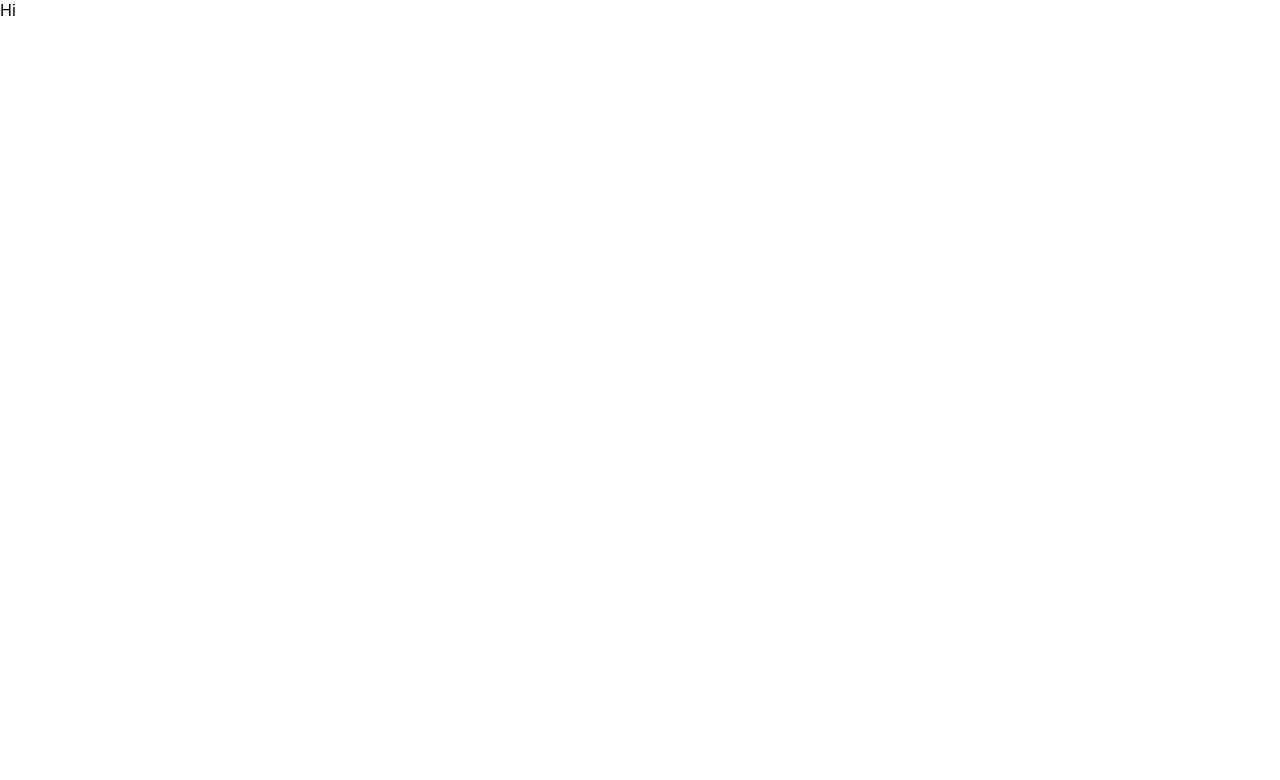
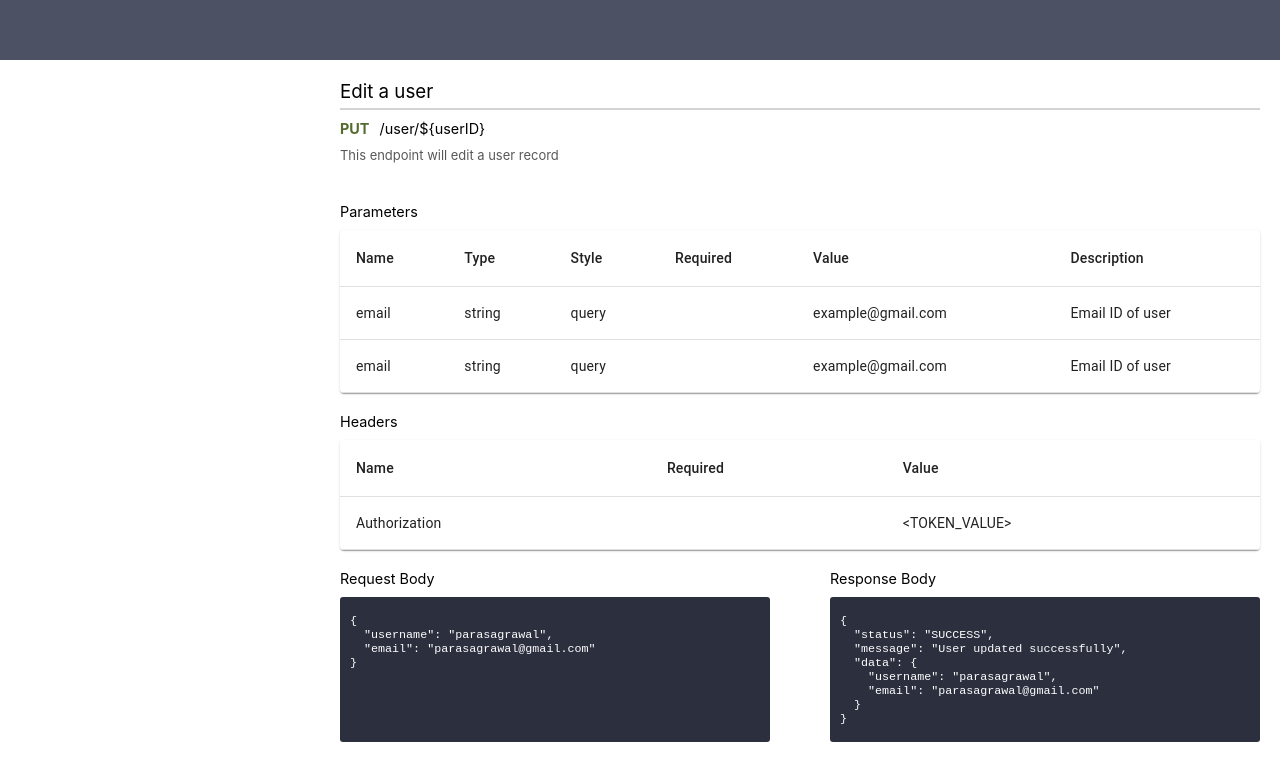
Before and after one commit to parasagrawal71/api-documenter, a React (Create React App) app: page / in a window 1280 px wide. Shown: the top 780 px of the page. Built offline with nearby package versions, Linux system fonts and the light colour scheme.

Commit message:
Make endpoint basic ui

```diff
--- a/src/components/endpoint/Endpoint.jsx
+++ b/src/components/endpoint/Endpoint.jsx
@@ -1,12 +1,136 @@
 import React from "react";
+import {
+  Table,
+  TableBody,
+  TableCell,
+  TableContainer,
+  TableHead,
+  TableRow,
+  Paper,
+} from "@material-ui/core";
+import { makeStyles } from "@material-ui/core/styles";
 
 // IMPORT USER-DEFINED COMPONENTS HERE
 
-// IMPORT ASSESTS HERE
+// IMPORT ASSETS HERE
 import appStyles from "./Endpoint.module.scss";
 
-const Endpoint = () => {
-  return <section className={appStyles["main-container"]}>Hi</section>;
+const Endpoint = (props) => {
+  // PROPS HERE
+  const { endpoint } = props;
+  const {
+    method,
+    path,
+    title,
+    description,
+    parameters,
+    requestHeaders,
+    requestBody,
+    responseBody,
+  } = endpoint || {};
+
+  const useStyles = makeStyles({
+    table: {
+      minWidth: 650,
+    },
+  });
+  const classes = useStyles();
+
+  const prettyPrintJson = (jsonData) => (
+    <pre>{JSON.stringify(jsonData, null, 2)}</pre>
+  );
+
+  return (
+    <section className={appStyles["main-container"]}>
+      <div className={appStyles.title}>{title}</div>
+      <div className={appStyles["method-path"]}>
+        {method && path && (
+          <>
+            <span className={appStyles.method}>{method}</span>
+            <span className={appStyles.path}>{path}</span>
+          </>
+        )}
+      </div>
+      <div className={appStyles.description}>{description}</div>
+
+      {/* PARAMETERS */}
+      <section className={appStyles.parameters}>
+        <div className={appStyles.parameters__title}>Parameters</div>
+        <TableContainer component={Paper}>
+          <Table className={classes.table} aria-label="simple table">
+            <TableHead>
+              <TableRow>
+                <TableCell>Name</TableCell>
+                <TableCell>Type</TableCell>
+                <TableCell>Style</TableCell>
+                <TableCell>Required</TableCell>
+                <TableCell>Value</TableCell>
+                <TableCell>Description</TableCell>
+              </TableRow>
+            </TableHead>
+            <TableBody>
+              {parameters?.map((param) => (
+                <TableRow key={param.name}>
+                  <TableCell component="th" scope="row">
+                    {param.name}
+                  </TableCell>
+                  <TableCell>{param.type}</TableCell>
+                  <TableCell>{param.style}</TableCell>
+                  <TableCell>{param.required}</TableCell>
+                  <TableCell>{param.value}</TableCell>
+                  <TableCell>{param.description}</TableCell>
+                </TableRow>
+              ))}
+            </TableBody>
+          </Table>
+        </TableContainer>
+      </section>
+
+      {/* REQUEST HEADERS */}
+      <section className={appStyles["request-headers"]}>
+        <div className={appStyles["request-headers__title"]}>Headers</div>
+        <TableContainer component={Paper}>
+          <Table className={classes.table} aria-label="simple table">
+            <TableHead>
+              <TableRow>
+                <TableCell>Name</TableCell>
+                <TableCell>Required</TableCell>
+                <TableCell>Value</TableCell>
+              </TableRow>
+            </TableHead>
+            <TableBody>
+              {requestHeaders?.map((reqHeader) => (
+                <TableRow key={reqHeader.name}>
+                  <TableCell component="th" scope="row">
+                    {reqHeader.name}
+                  </TableCell>
+                  <TableCell>{reqHeader.required}</TableCell>
+                  <TableCell>{reqHeader.value}</TableCell>
+                </TableRow>
+              ))}
+            </TableBody>
+          </Table>
+        </TableContainer>
+      </section>
+
+      {/* REQUEST BODY */}
+      <section className={appStyles["request-response-bodies"]}>
+        <section className={appStyles["request-body"]}>
+          <div className={appStyles["request-body__title"]}>Request Body</div>
+          <div className={appStyles["request-body__json"]}>
+            {prettyPrintJson(requestBody)}
+          </div>
+        </section>
+
+        <section className={appStyles["response-body"]}>
+          <div className={appStyles["response-body__title"]}>Response Body</div>
+          <div className={appStyles["response-body__json"]}>
+            {prettyPrintJson(responseBody)}
+          </div>
+        </section>
+      </section>
+    </section>
+  );
 };
 
 export default Endpoint;
--- a/src/components/endpoint/Endpoint.module.scss
+++ b/src/components/endpoint/Endpoint.module.scss
@@ -1,3 +1,97 @@
+@import '../../utils/commonStyles/flex.scss';
+@import '../../utils/commonStyles/styles.scss';
+
 .main-container {
+    padding: 20px;
+    font-size: 0.9em;
+    margin-left: 25%; // TODO: REMOVE LATER
 
+    &>* { // All immediate children irrespective of element
+        margin-bottom: 10px;
+    }
+
+    &>*:last-child { // Last immediate child irrespective of element
+        margin-bottom: 0;
+    }
+
+    .title {
+        border-bottom: 2px solid lightgrey;
+        padding-bottom: 5px;
+        font-size: 1.3em;
+    }
+
+    .method-path {
+        .method {
+            text-transform: uppercase;
+            margin-right: 10px;
+            font-weight: bold;
+            color: darkolivegreen;
+        }
+
+        .path {
+
+        }
+    }
+
+    .description {
+        font-size: 0.9em;
+        color: #585858;
+        margin-bottom: 40px;
+    }
+
+    .parameters {
+        margin-bottom: 20px;
+
+        .parameters__title {
+            padding-bottom: 10px;
+        }
+    }
+
+    .request-headers {
+        margin-bottom: 20px;
+
+        .request-headers__title {
+            padding-bottom: 10px;
+        }
+    }
+
+    .request-response-bodies {
+        @include flex-row-sb;
+
+        .request-body {
+            flex: 1;
+            margin-right: 60px;
+            @include flex-col;
+
+            .request-body__title{
+                padding-bottom: 10px;
+            }
+
+            .request-body__json {
+                flex: 1;
+                background: #2B2F3E;
+                color: white;
+                padding: 5px 10px;
+                border-radius: 3px;
+            }
+        }
+
+        .response-body {
+            flex: 1;
+            @include flex-col;
+
+            .response-body__title{
+                padding-bottom: 10px;
+            }
+
+            .response-body__json {
+                flex: 1;
+                background: #2B2F3E;
+                color: white;
+                padding: 5px 10px;
+                border-radius: 3px;
+            }
+        }
+
+    }
 }
--- /dev/null
+++ b/src/components/header/Header.jsx
@@ -0,0 +1,12 @@
+import React from "react";
+
+// IMPORT USER-DEFINED COMPONENTS HERE
+
+// IMPORT ASSETS HERE
+import appStyles from "./Header.module.scss";
+
+const Header = () => {
+  return <header className={appStyles["app-header"]} />;
+};
+
+export default Header;
--- /dev/null
+++ b/src/components/header/Header.module.scss
@@ -0,0 +1,4 @@
+.app-header {
+    background-color: #4C5264;
+    height: 60px; // TODO: REMOVE LATER
+}
--- a/src/pages/app/App.css
+++ b/src/pages/app/App.css
@@ -1,38 +1,8 @@
-.App {
-  text-align: center;
+#root {
+  height: 100%;
+  display: flex;
 }
 
-.App-logo {
-  height: 40vmin;
-  pointer-events: none;
+.App {
+  flex: 1;
 }
-
-@media (prefers-reduced-motion: no-preference) {
-  .App-logo {
-    animation: App-logo-spin infinite 20s linear;
-  }
-}
-
-.App-header {
-  background-color: #282c34;
-  min-height: 100vh;
-  display: flex;
-  flex-direction: column;
-  align-items: center;
-  justify-content: center;
-  font-size: calc(10px + 2vmin);
-  color: white;
-}
-
-.App-link {
-  color: #61dafb;
-}
-
-@keyframes App-logo-spin {
-  from {
-    transform: rotate(0deg);
-  }
-  to {
-    transform: rotate(360deg);
-  }
-}
--- a/src/pages/app/App.js
+++ b/src/pages/app/App.js
@@ -1,11 +1,19 @@
 import React from "react";
+
+// IMPORT USER-DEFINED COMPONENTS HERE
+import EndpointComponent from "components/endpoint/Endpoint";
+import HeaderComponent from "components/header/Header";
+
+// IMPORT ASSETS HERE
 import "./App.css";
-import EndpointComponent from "components/endpoint/Endpoint";
+
+import endpoint from "./endpoint.json"; // TODO: REMOVE LATER
 
 function App() {
   return (
-    <main>
-      <EndpointComponent />
+    <main className="App">
+      <HeaderComponent />
+      <EndpointComponent endpoint={endpoint} />
     </main>
   );
 }
--- /dev/null
+++ b/src/pages/app/endpoint.json
@@ -0,0 +1,62 @@
+{
+  "method": "put",
+  "path": "/user/${userID}",
+  "title": "Edit a user",
+  "description": "This endpoint will edit a user record",
+  "parameters": [
+    {
+      "name": "email",
+      "type": "string",
+      "style": "query",
+      "required": true,
+      "description": "Email ID of user",
+      "value": "example@gmail.com"
+    },
+    {
+      "name": "email",
+      "type": "string",
+      "style": "query",
+      "required": true,
+      "description": "Email ID of user",
+      "value": "example@gmail.com"
+    }
+  ],
+  "requestHeaders": [
+    {
+      "name": "Authorization",
+      "value": "<TOKEN_VALUE>",
+      "required": true
+    }
+  ],
+  "requestBody": {
+    "username": "parasagrawal",
+    "email": "parasagrawal@gmail.com"
+  },
+  "responseBody": {
+    "status": "SUCCESS",
+    "message": "User updated successfully",
+    "data": {
+      "username": "parasagrawal",
+      "email": "parasagrawal@gmail.com"
+    }
+  },
+  "examples": [
+    {
+      "requestBody": {
+        "username": "parasagrawal",
+        "email": "parasagrawal@gmail.com"
+      },
+      "response": {
+        "statusCode": 200,
+        "body": {
+          "status": "SUCCESS",
+          "message": "User updated successfully",
+          "data": {
+            "username": "parasagrawal",
+            "email": "parasagrawal@gmail.com"
+          }
+        }
+      }
+    }
+  ]
+}
--- /dev/null
+++ b/src/utils/commonStyles/styles.scss
@@ -0,0 +1,5 @@
+@mixin ellipsis {
+    text-overflow: ellipsis;
+    overflow: hidden;
+    white-space: nowrap;
+}
```
Also changed, not shown: .eslintrc.json.
